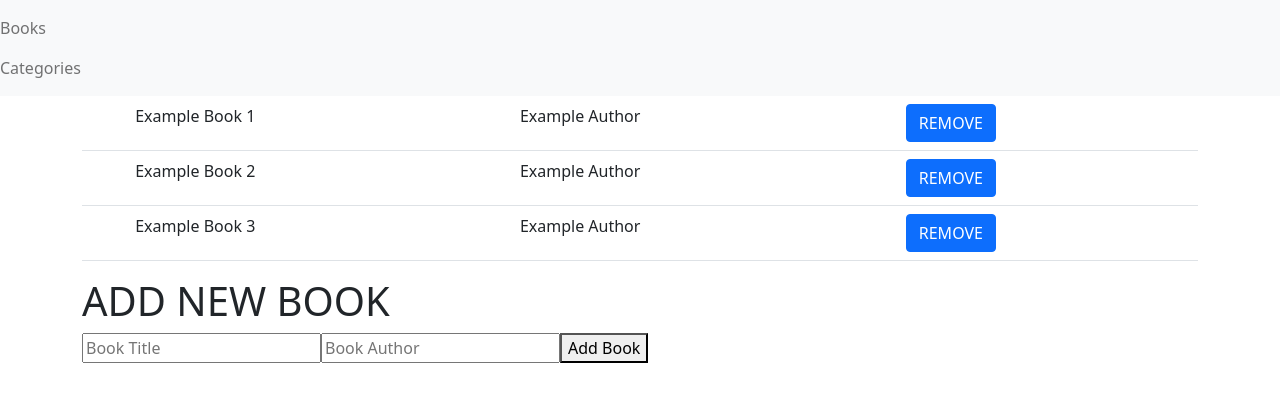
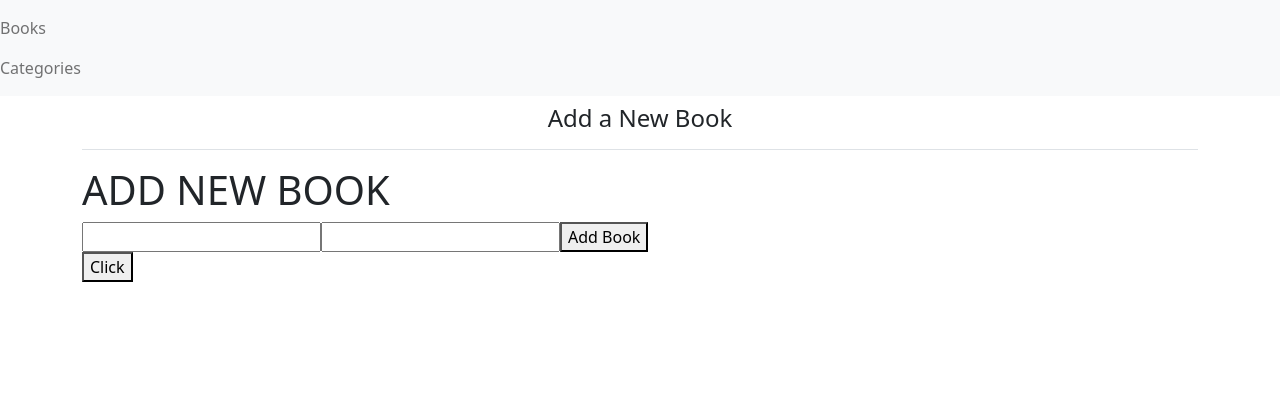
Before and after one commit to mike2611/book-store, a React (Create React App) app: page / in a window 1280 px wide. Shown: the top 402 px of the page. Built offline with nearby package versions, Linux system fonts and the light colour scheme.

Commit message:
Add removeBook to Book.js

```diff
--- a/src/App.js
+++ b/src/App.js
@@ -1,11 +1,16 @@
 import {
   BrowserRouter as Router, Switch, Route,
 } from 'react-router-dom';
+import { Provider } from 'react-redux';
 import NavBar from './components/NavBar';
 import Books from './components/Books';
 import Categories from './components/Categories';
+import configureStore from './redux/configureStore';
 
-const App = () => (
+const App = () => {
+  const store = configureStore;
+  return (
+    <Provider store={store}>
       <Router>
         <div>
           <NavBar />
@@ -19,6 +24,8 @@ const App = () => (
           </Switch>
         </div>
       </Router>
+    </Provider>
   );
+};
 
 export default App;
--- a/src/components/Book.js
+++ b/src/components/Book.js
@@ -2,18 +2,25 @@ import PropTypes from 'prop-types';
 import { useDispatch } from 'react-redux';
 import { removeBook } from '../redux/books/booksReducer';
 
-const removeBookToStore = (id) => {
+const Book = (props) => {
   const dispatch = useDispatch();
-  dispatch(removeBook(id));
-};
 
-const Book = (props) => {
-  const { key, title, author } = props;
+  const removeBookToStore = (e) => {
+    dispatch(removeBook(e.target.value));
+  };
+
+  const { id, title, author } = props;
+  if (id === 'id' && title === 'emptyList' && author === 'emptyList') {
+    return (
+      <tr>
+        <td>
+          <h4 className="text-center">Add a New Book</h4>
+        </td>
+      </tr>
+    );
+  }
   return (
-    <>
-      <td>
-        {key}
-      </td>
+    <tr>
       <td>
         {title}
       </td>
@@ -21,14 +28,14 @@ const Book = (props) => {
         {author}
       </td>
       <td>
-        <button type="button" className="btn btn-primary" onClick={removeBookToStore(key)}>REMOVE</button>
+        <button type="button" className="btn btn-primary" value={id} onClick={removeBookToStore}>REMOVE</button>
       </td>
-    </>
+    </tr>
   );
 };
 
 Book.propTypes = {
-  key: PropTypes.number.isRequired,
+  id: PropTypes.string.isRequired,
   title: PropTypes.string.isRequired,
   author: PropTypes.string.isRequired,
 };
--- a/src/components/Books.js
+++ b/src/components/Books.js
@@ -1,28 +1,43 @@
 import Table from 'react-bootstrap/Table';
 import React, { useState } from 'react';
+import { useSelector } from 'react-redux';
 import Book from './Book';
 import FormBook from './FormBook';
 
 const Books = () => {
-  const [books] = useState(
-    [
-      { idBook: 0, title: 'Example Book 1', author: 'Example Author' },
-      { idBook: 1, title: 'Example Book 2', author: 'Example Author' },
-      { idBook: 2, title: 'Example Book 3', author: 'Example Author' },
-    ],
-  );
+  const selector = useSelector((state) => state.booksReducer);
+  const [books, setBooks] = useState(selector);
+
+  const seeState = () => {
+    console.log(books);
+  };
+
+  const updateBooks = () => {
+    setBooks(selector);
+  };
+
   return (
     <div className="container">
       <Table>
         <tbody>
-          {books.map((book) => (
-            <tr key={book.idBook}>
-              <Book key={book.idBook} title={book.title} author={book.author} />
-            </tr>
-          ))}
+          {
+            books.length !== 0
+              ? books.map((book) => (
+                <Book
+                  key={`${book.idBook}k`}
+                  id={book.idBook}
+                  title={book.title}
+                  author={book.author}
+                />
+              ))
+              : (
+                <Book key="1" id="id" title="emptyList" author="emptyList" />
+              )
+          }
         </tbody>
       </Table>
-      <FormBook />
+      <FormBook update={updateBooks} />
+      <button type="button" onClick={seeState}>Click</button>
     </div>
   );
 };
--- a/src/components/FormBook.js
+++ b/src/components/FormBook.js
@@ -1,35 +1,43 @@
+/* eslint-disable react/prop-types */
+import { useState } from 'react';
 import { useDispatch } from 'react-redux';
 import uuid from 'react-uuid';
 import { addBook } from '../redux/books/booksReducer';
 
-let bookTitle = '';
-let bookAuthor = '';
+const FormBook = (props) => {
+  const { update } = props;
+  const [inputs, setInputs] = useState(
+    {
+      title: ' ',
+      author: ' ',
+    },
+  );
 
-const updateTitle = (e) => {
-  bookTitle = e.target.value;
+  const changeInputs = (e) => {
+    setInputs({
+      ...inputs, [e.target.name]: e.target.value,
+    });
   };
 
-const updateAuthor = (e) => {
-  bookAuthor = e.target.value;
-};
+  const dispatch = useDispatch();
 
   const submitBookToStore = () => {
-  const dispatch = useDispatch();
     const newBook = {
-    id: uuid(),
-    title: bookTitle,
-    author: bookAuthor,
+      idBook: uuid(),
+      title: inputs.title,
+      author: inputs.author,
     };
     dispatch(addBook(newBook));
+    update();
   };
-
-const FormBook = () => (
+  return (
     <div>
       <h1>ADD NEW BOOK</h1>
-    <input type="text" placeholder="Book Title" onChange={updateTitle} />
-    <input type="text" placeholder="Book Author" onChange={updateAuthor} />
+      <input type="text" placeholder="Book Title" name="title" value={inputs.title} onChange={changeInputs} />
+      <input type="text" placeholder="Book Author" name="author" value={inputs.author} onChange={changeInputs} />
       <button type="button" onClick={submitBookToStore}>Add Book</button>
     </div>
   );
+};
 
 export default (FormBook);
--- a/src/components/NavBar.js
+++ b/src/components/NavBar.js
@@ -4,10 +4,10 @@ const NavBar = () => (
   <nav className="navbar navbar-light bg-light">
     <ul className="navbar-nav">
       <li className="nav-item">
-        <Link to="/" class="nav-link">Books</Link>
+        <Link to="/" className="nav-link">Books</Link>
       </li>
       <li className="nav-item">
-        <Link to="/categories" class="nav-link">Categories</Link>
+        <Link to="/categories" className="nav-link">Categories</Link>
       </li>
     </ul>
   </nav>
--- a/src/index.css
+++ /dev/null
@@ -1,27 +0,0 @@
-body {
-  margin: 0;
-  font-family:
-    -apple-system,
-    BlinkMacSystemFont,
-    'Segoe UI',
-    'Roboto',
-    'Oxygen',
-    'Ubuntu',
-    'Cantarell',
-    'Fira Sans',
-    'Droid Sans',
-    'Helvetica Neue',
-    sans-serif;
-  -webkit-font-smoothing: antialiased;
-  -moz-osx-font-smoothing: grayscale;
-}
-
-code {
-  font-family:
-    source-code-pro,
-    Menlo,
-    Monaco,
-    Consolas,
-    'Courier New',
-    monospace;
-}
--- a/src/index.js
+++ b/src/index.js
@@ -1,16 +1,11 @@
 import React from 'react';
 import ReactDOM from 'react-dom';
-import './index.css';
-import { Provider } from 'react-redux';
-import configureStore from './redux/configureStore';
 import App from './App';
 import 'bootstrap/dist/css/bootstrap.min.css';
 
 ReactDOM.render(
   <React.StrictMode>
-    <Provider store={configureStore}>
-      <App />
-    </Provider>
+    <App />
   </React.StrictMode>,
   document.getElementById('root'),
 );
--- a/src/redux/books/booksReducer.js
+++ b/src/redux/books/booksReducer.js
@@ -16,9 +16,9 @@ export const removeBook = (payload) => ({
 const reducer = (state = initialState, action) => {
   switch (action.type) {
     case ADD_BOOK:
-      return { ...state, array: action.payload };
+      return [...state, action.payload];
     case REMOVE_BOOK:
-      return state.filter((book) => book.id !== action.id);
+      return state.filter((book) => book.idBook !== action.payload);
     default:
       return state;
   }
```
Lines whose indentation alone changed are shown as unchanged.
